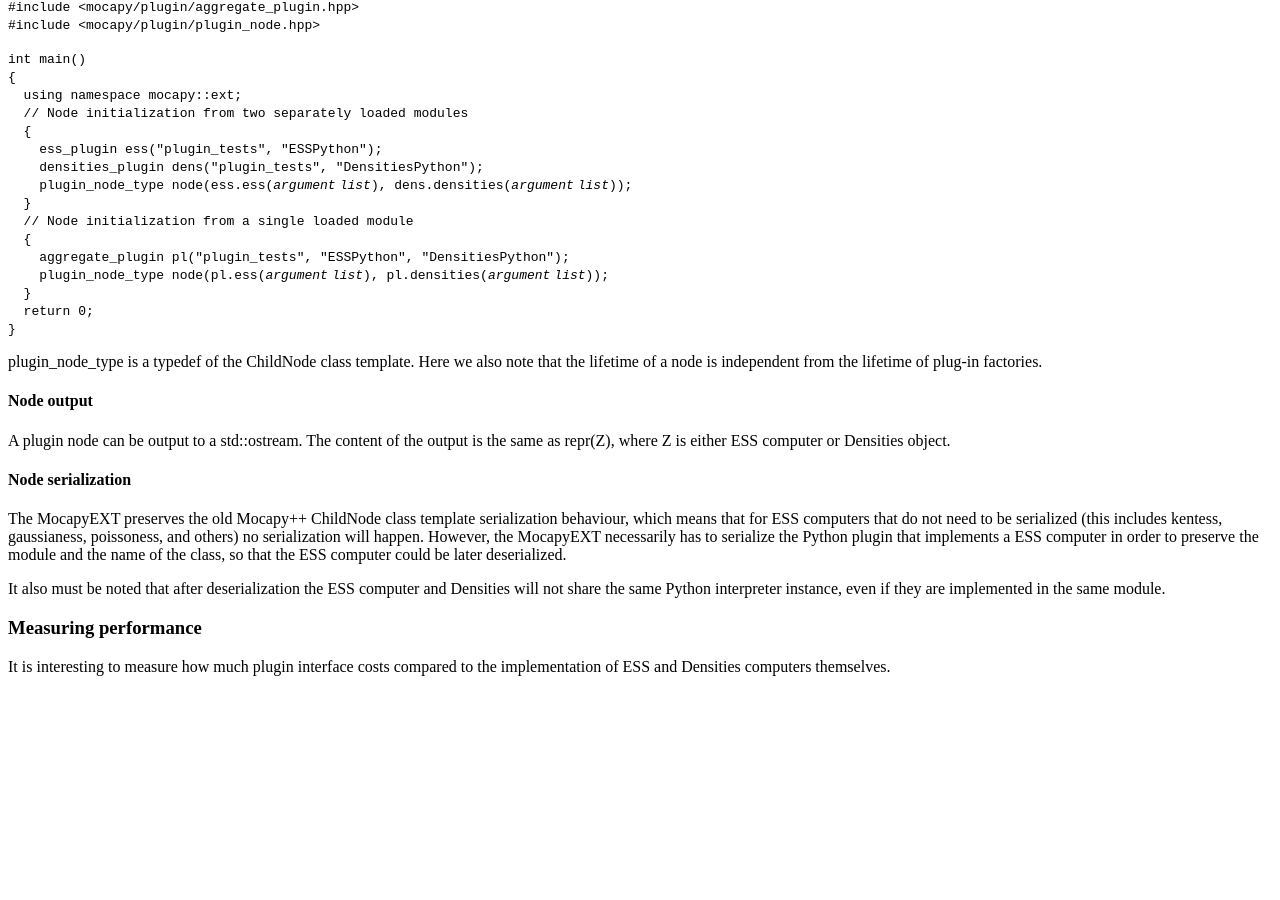
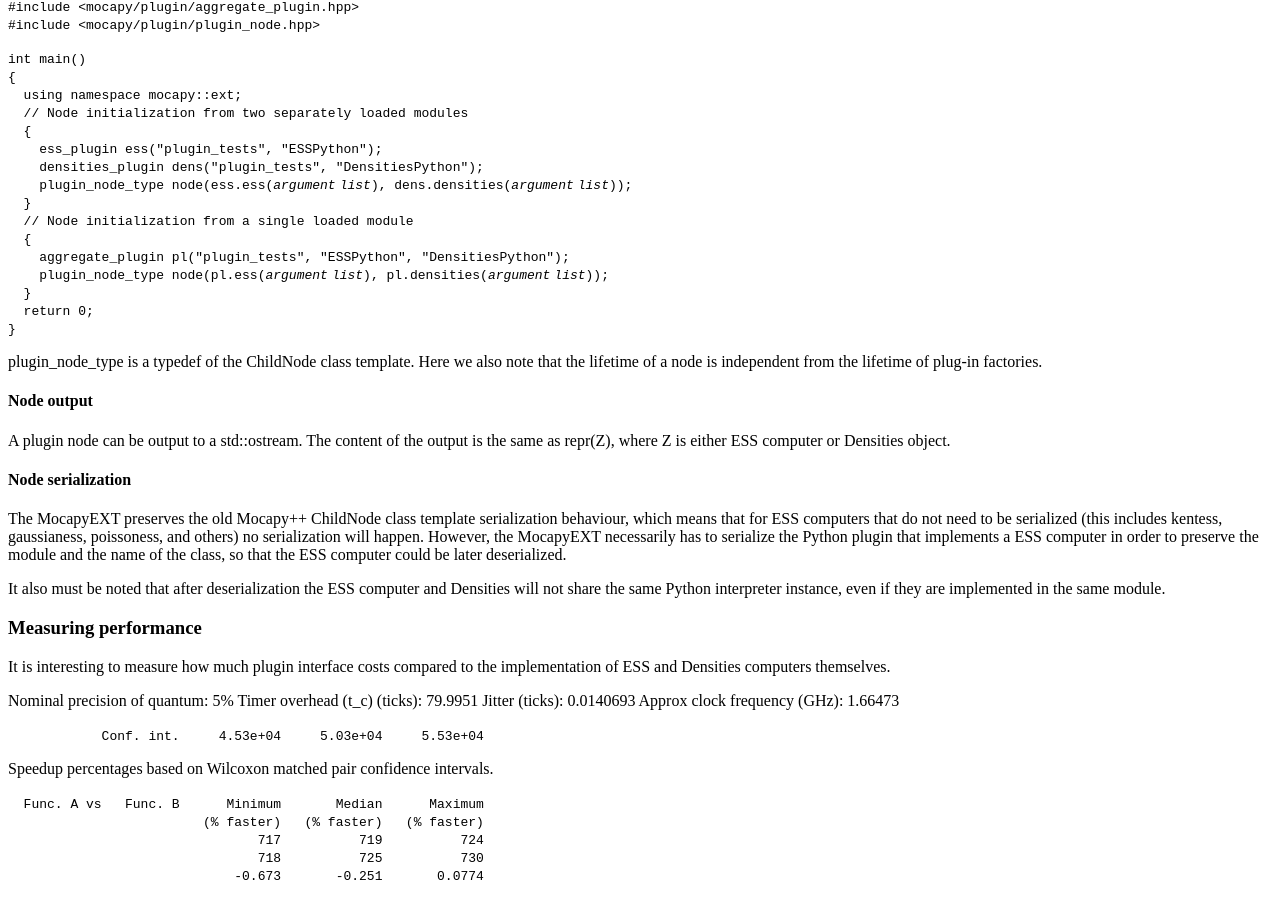
Before and after one commit to biopython/biopython.github.io, a Jekyll site: the page built from wiki/GSOC2011_MocapyExt.md, in a window 1280 px wide and 900 px high, scrolled down 3916 px. Built offline with Jekyll 4.4.1, drawn with Linux system fonts in a browser that asks for light colours; before the commit the page ends 4608 px from its top, so only the background shows below that.

Commit message:
/* Measuring performance */

```diff
--- a/wiki/GSOC2011_MocapyExt.md
+++ b/wiki/GSOC2011_MocapyExt.md
@@ -390,3 +390,16 @@ they are implemented in the same module.
 
 It is interesting to measure how much plugin interface costs compared to
 the implementation of ESS and Densities computers themselves.
+
+Nominal precision of quantum: 5% Timer overhead (t\_c) (ticks): 79.9951
+Jitter (ticks): 0.0140693 Approx clock frequency (GHz): 1.66473
+
+`            Conf. int.     4.53e+04     5.03e+04     5.53e+04`
+
+Speedup percentages based on Wilcoxon matched pair confidence intervals.
+
+`  Func. A vs   Func. B      Minimum       Median      Maximum`
+`                         (% faster)   (% faster)   (% faster)`
+`                                717          719          724`
+`                                718          725          730`
+`                             -0.673       -0.251       0.0774`
```
Also changed, not shown: 1 other file.
